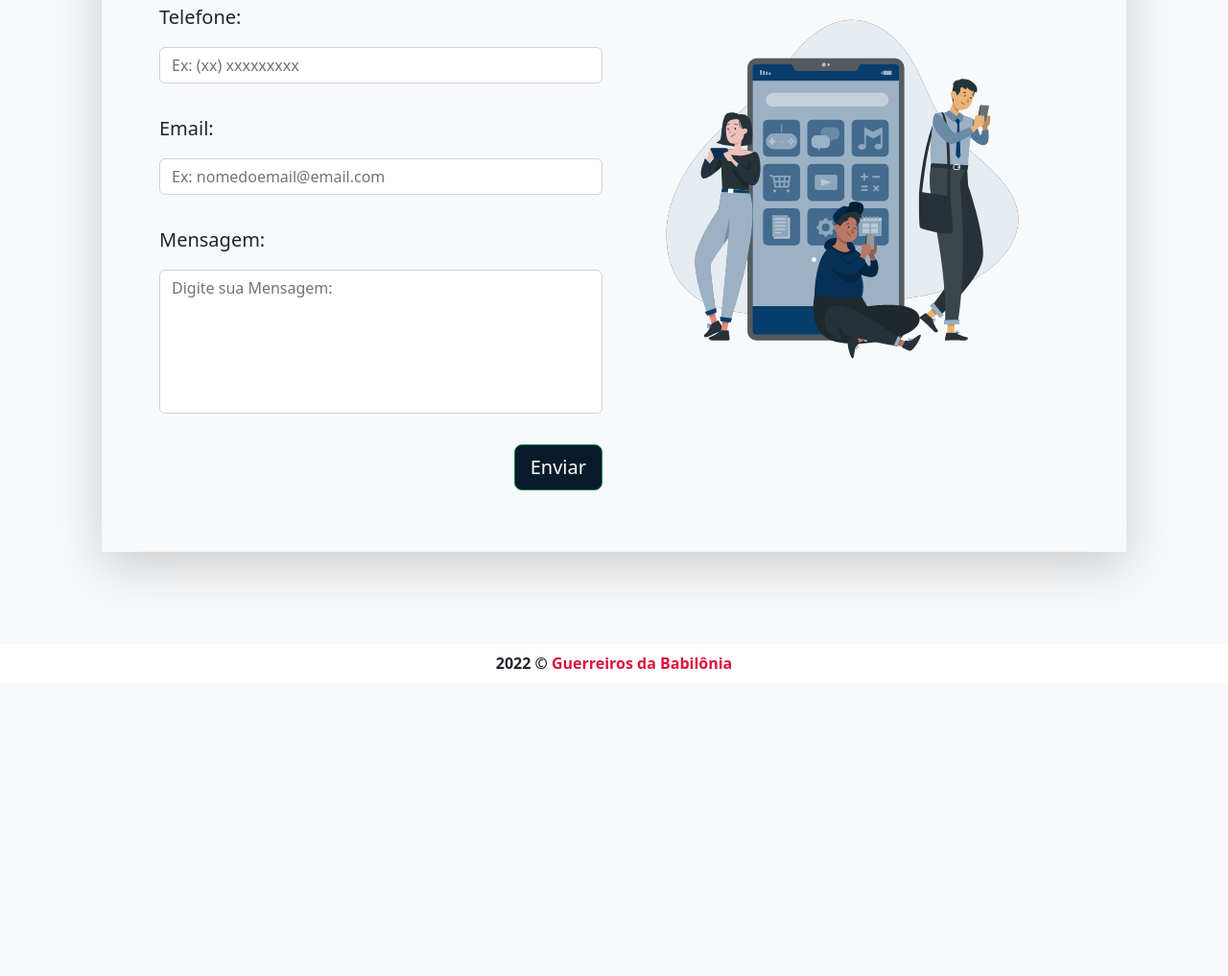
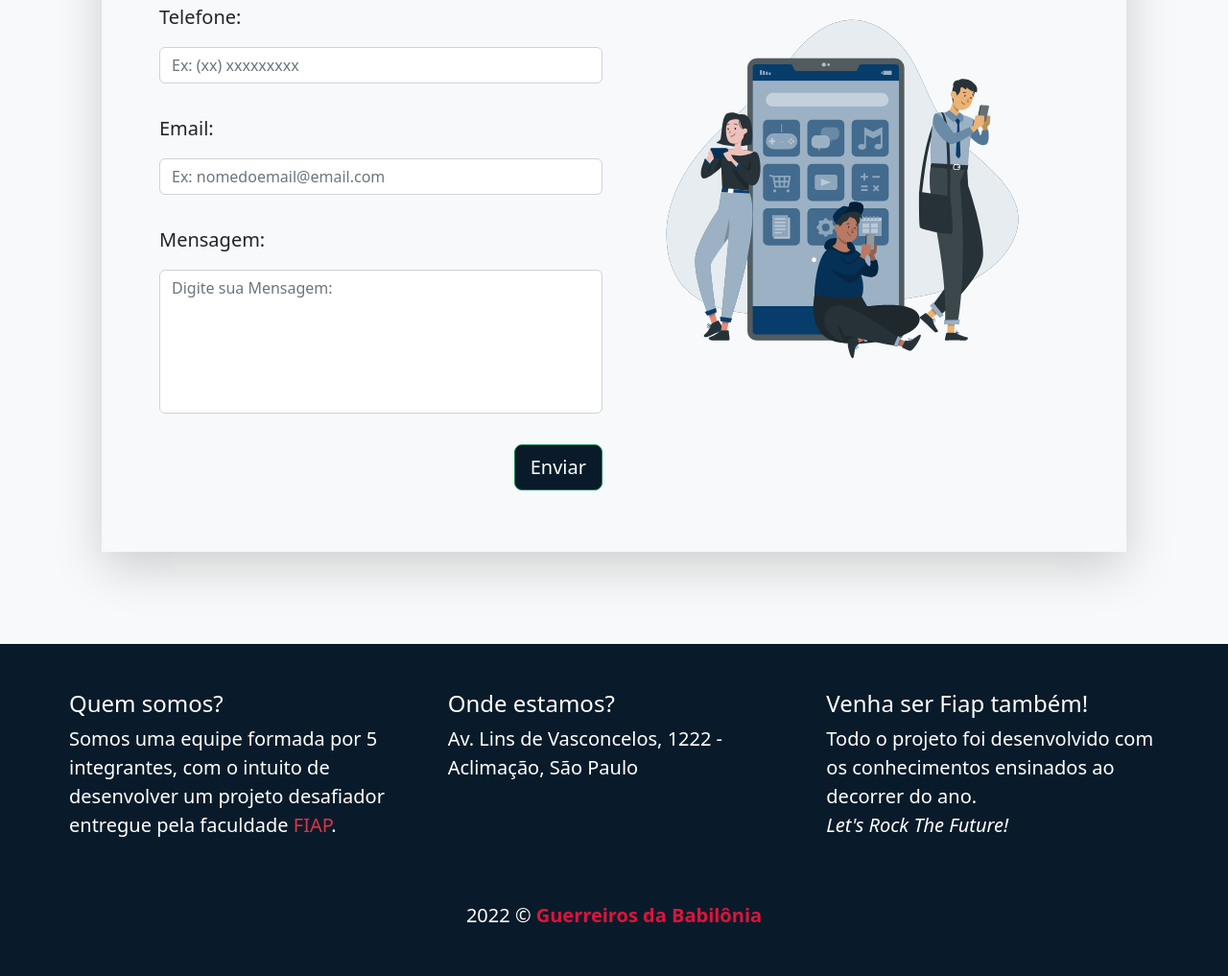
Before and after one commit to gabrielarbigaus/Sprint03-Web, a plain HTML site: page index.html in a window 1280 px wide. Shown: the part 7309-8326 px from the top of the page at 96% size. Before the commit the page ends 8020 px from the top, so only its background shows below. Drawn offline with nearby package versions, Linux system fonts and the light colour scheme.

Commit message:
Formatando Rodapé

```diff
--- a/index.html
+++ b/index.html
@@ -17,7 +17,8 @@
     <header>
         <nav id="nav" class="navbar navbar-dark navbar-expand-lg bg-nav py-2">
             <div class="container-fluid">
-                <a class="navbar-brand text-pink display-5 fw-bold px-3" href="https://www.fiap.com.br">F <span>I</span> A
+                <a class="navbar-brand text-pink display-5 fw-bold px-3" href="https://www.fiap.com.br">F <span>I</span>
+                    A
                     <span>P</span></a>
                 <button class="navbar-toggler" type="button" data-bs-toggle="collapse" data-bs-target="#navbarNav"
                     aria-controls="navbarNav" aria-expanded="false" aria-label="Toggle navigation">
@@ -715,6 +716,7 @@
                     class="bi bi-arrow-up-circle"></i></a>
         </div>
 
+
     </main>
 
     <script src="https://cdn.jsdelivr.net/npm/bootstrap@5.2.1/dist/js/bootstrap.bundle.min.js"
@@ -723,12 +725,37 @@
 
 </body>
 
+<!-- rodapé -->
 <footer>
+    <div class="container-fluid bg-blue01">
 
-    <div class="text-center p-2 bg-white fw-bold">
-        2022 &copy <span class="text-pink">Guerreiros da Babilônia</span></a>
+        <div class="row p-5 ">
+            <div class=" col-sm-12 col-md-6 col-lg-4 text-white px-4">
+                <h4>Quem somos?</h4>
+                <p class="lead">Somos uma equipe formada por 5 integrantes, com o intuito de desenvolver um projeto desafiador entregue pela faculdade <span class="text-danger">FIAP</span>.
+                </p>
+            </div>
+
+            <div class=" col-sm-12 col-md-6 col-lg-4 text-white px-4">
+                <h4>Onde estamos?</h4>
+                <p class="lead">Av. Lins de Vasconcelos, 1222 - Aclimação, São Paulo </p>
+            </div>
+
+            <div class=" col-sm-12 col-md-6 col-lg-4 text-white px-4">
+                <h4>Venha ser Fiap também!</h4>
+                <p class="lead">Todo o projeto foi desenvolvido com os conhecimentos ensinados ao decorrer do ano.
+                    <br>
+                    <span class="fst-italic ">Let's Rock The Future!</span>
+                </p>
+            </div>
+        </div>
+
+        <div class="text-center text-white pb-5 fs-5">
+            2022 &copy <span class="text-pink fw-bold">Guerreiros da Babilônia</span>
+        </div>
     </div>
 
 </footer>
+<!--  FIM rodapé -->
 
 </html>
```
